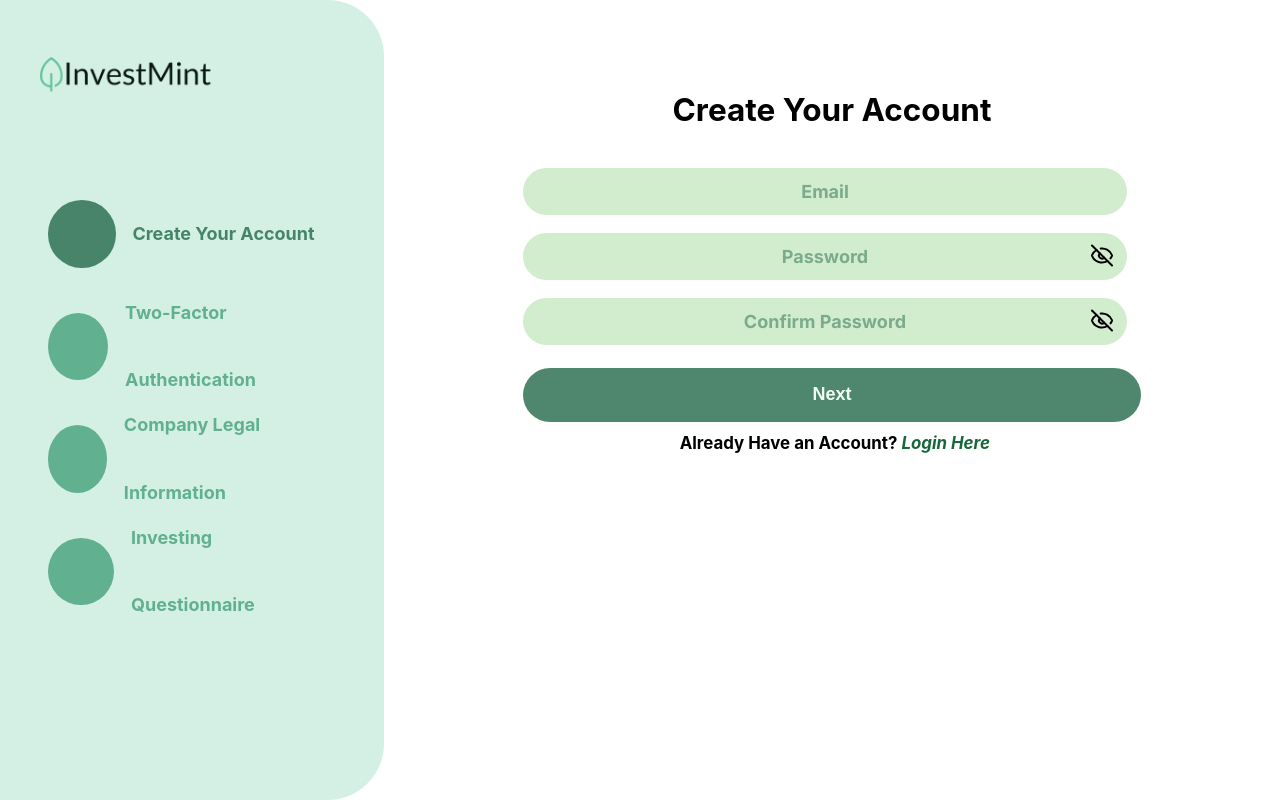
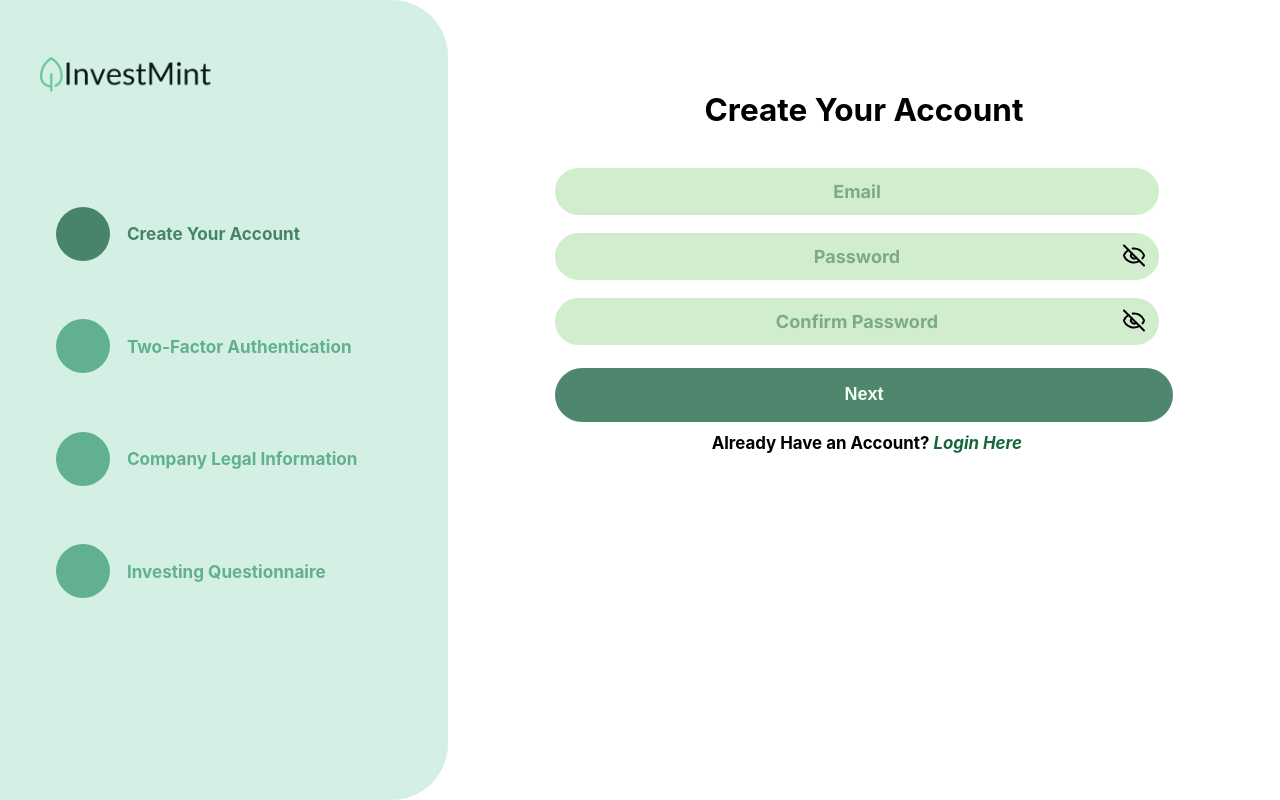
Before and after one commit to InvestMint-Dev/InvestMint-UI, a React (Create React App) app: page /#/create-account in a window 1280 px wide. Built offline with nearby package versions, Linux system fonts and the light colour scheme.

Commit message:
sidebar design for 1024px

```diff
--- a/src/pages/create-account-page/create-account-page.css
+++ b/src/pages/create-account-page/create-account-page.css
@@ -1,5 +1,5 @@
 .page-container {
-    margin-left: 30%; /* Leaves space for the sidebar */
+    margin-left: 35%; /* Leaves space for the sidebar */
 }
 
 .create-account-form-container {
@@ -7,17 +7,17 @@
     margin-left: auto;
     margin-right: auto;
     margin-top: 5rem;
-    width: 70vw; /* 70% of the viewport width */
+    width: 65vw; /* 70% of the viewport width */
     max-width: 34.375rem; /* Max width to maintain original size on larger screens */
     position: relative;
-    left: 15vw; /* Move the container to the right to center it in 70% of the screen */
+    left: 17.5vw; /* Move the container to the right to center it in 70% of the screen */
 }
 
 .stepper-container {
     display: block;
     margin-left: auto;
     margin-right: auto;
-    width: 34.375rem; /* Max width to maintain original size on larger screens */
+    max-width: 34.375rem; /* Max width to maintain original size on larger screens */
     position: relative;
 }
 
--- a/src/pages/create-account-page/create-account-sidebar/create-account-sidebar.css
+++ b/src/pages/create-account-page/create-account-sidebar/create-account-sidebar.css
@@ -1,6 +1,6 @@
 .create-account-sidebar-container {
     position: fixed;
-    width: calc(30%);
+    width: calc(35%);
     height: 100vh;
     top: 0;
     left: 0;
@@ -25,8 +25,8 @@
 }
 
 .create-account-sidebar-stepper-circle {
-    width: 3.75rem;  /* Circle width */
-    height: 3.75rem; /* Circle height */
+    width: 3rem;  /* Circle width */
+    height: 3rem; /* Circle height */
     background-color: #61b090;
     border-radius: 50%; /* Makes the element circular */
 }
@@ -38,7 +38,7 @@
 .create-account-sidebar-stepper-label {
     font-weight: bold;
     padding-left: 0.9375rem; /* Adjust space between circle and label */
-    font-size: 1rem;
+    font-size: 0.95rem;
     color: #61b090;
 }
 
```
